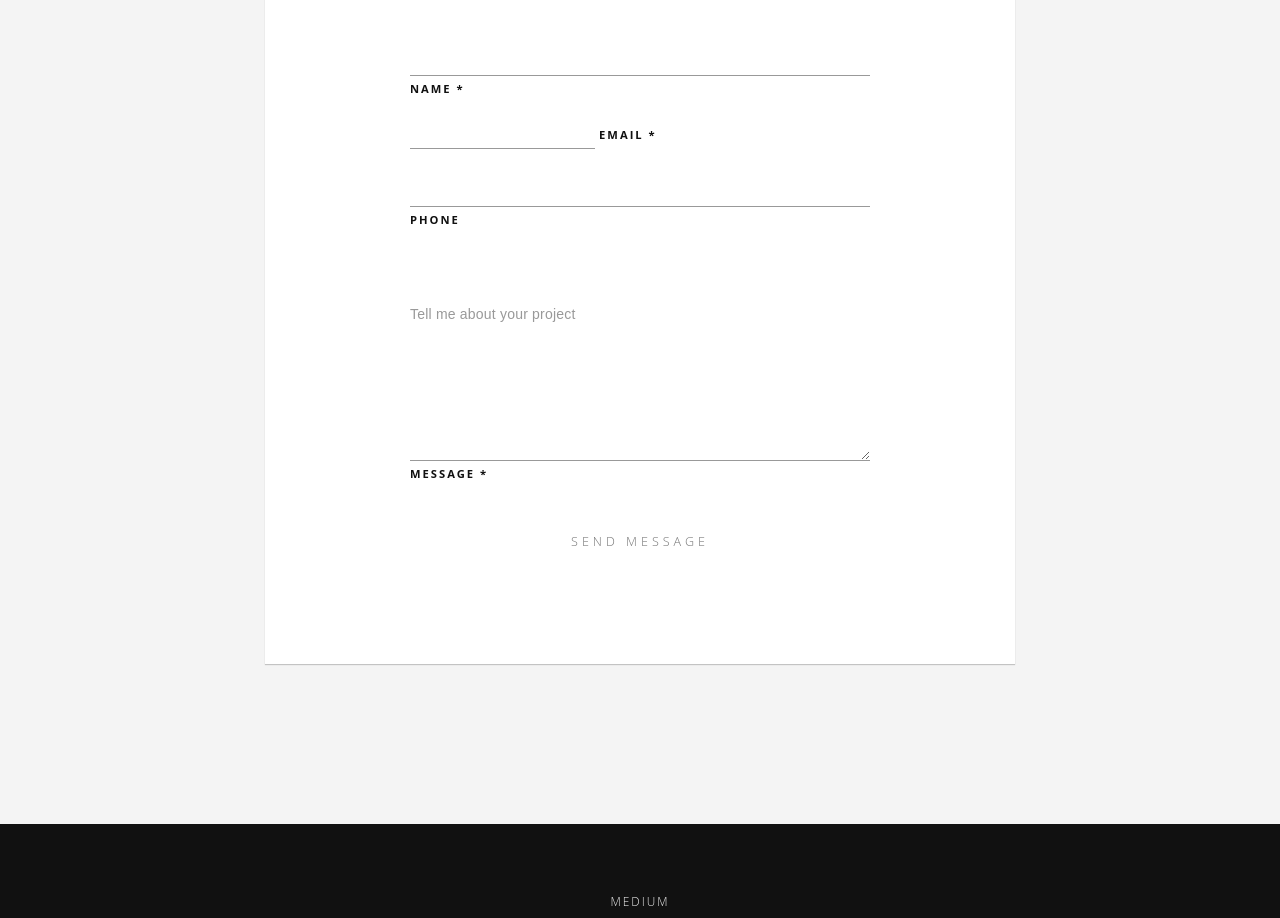
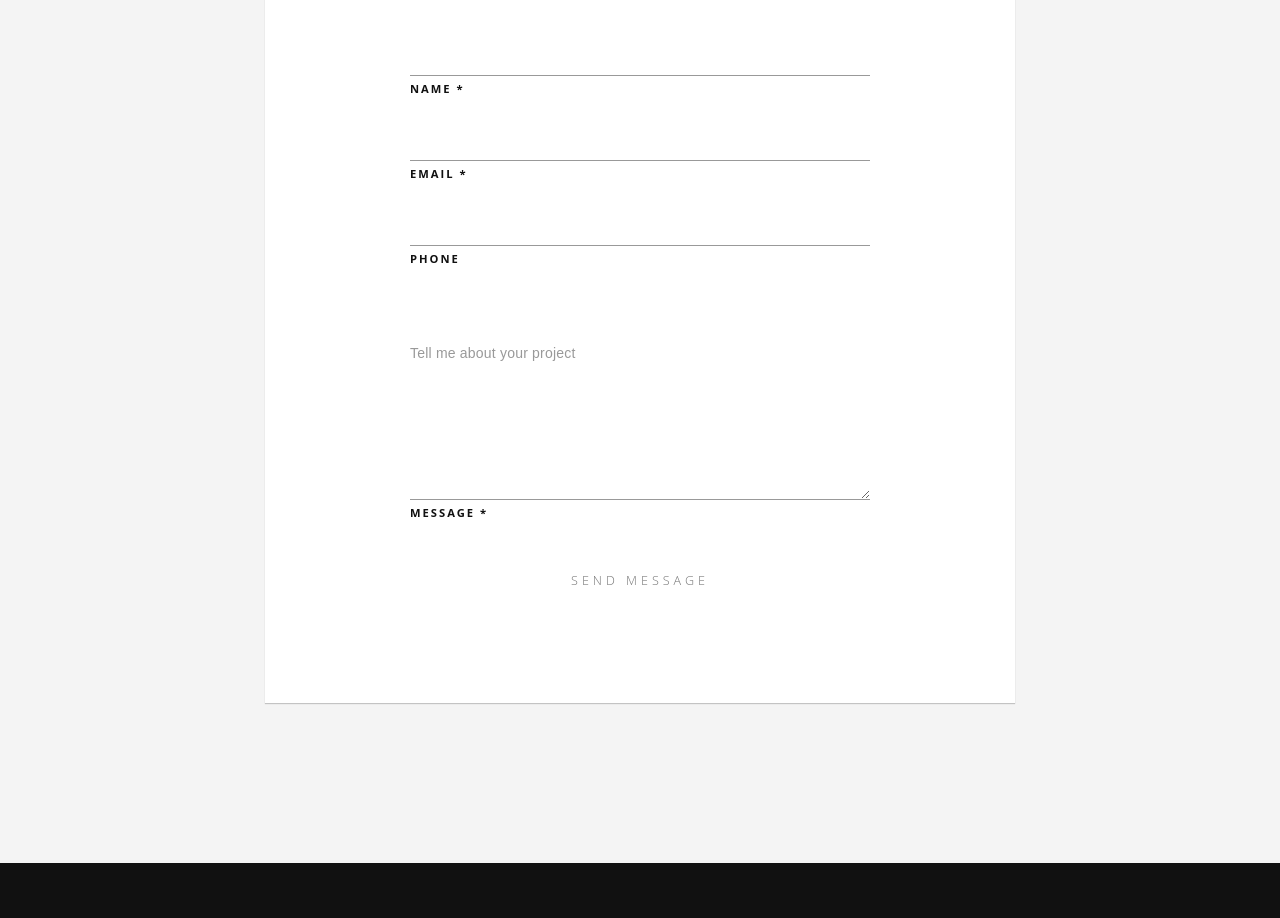
Before and after one commit to Greyz-dev/Greyz-Portfolio, a plain HTML site: page pages/contact.html in a window 1280 px wide. Shown: the part 840-1758 px from the top of the page. Drawn offline with Linux system fonts and the light colour scheme.

Commit message:
Contact Update

```diff
--- a/pages/contact.html
+++ b/pages/contact.html
@@ -107,7 +107,7 @@
 
                     <!-- Email -->
                     <div class="form-group">
-                      <input type="email" name="email" id="email-contact-3" cl`ass="form-control validate-locally">
+                      <input type="email" name="email" id="email-contact-3" class="form-control validate-locally">
                       <label for="email-contact-3">Email *</label>
                       <span class="pull-right alert-error"></span>
                     </div>
```
Also changed, not shown: 2 other files.
